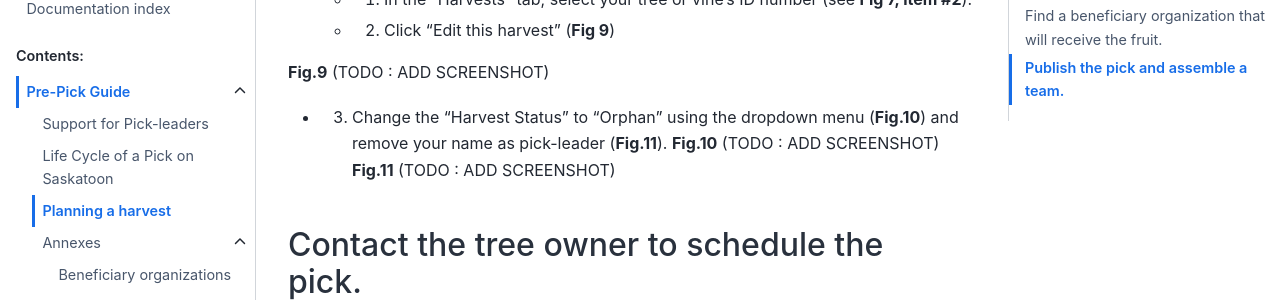
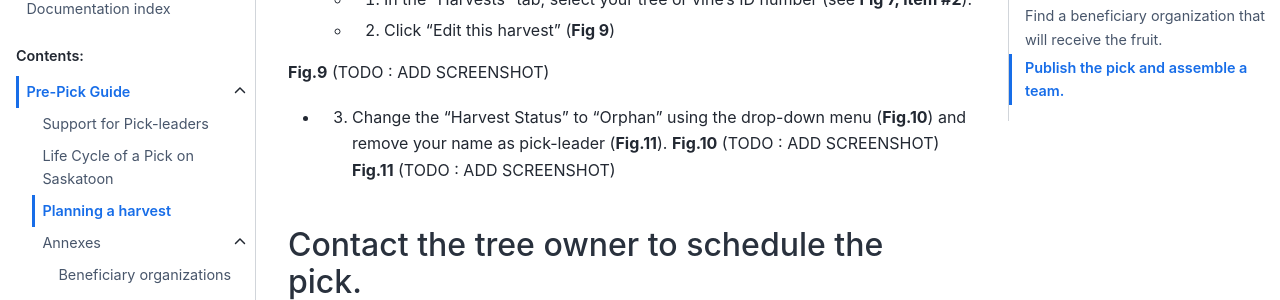
Before and after one commit to LesFruitsDefendus/guides, a Sphinx documentation site: the page built from docs/source/pre-pick-guide/planning-a-harvest.md, in a window 1280 px wide and 900 px high, scrolled down 1820 px. Shown: the part 153-453 px from the top of the window. Built offline with Sphinx 7.4.7 and the Sphinx Book theme 1.1.4, drawn with Linux system fonts in a browser that asks for light colours.

Commit message:
spelling

```diff
--- a/docs/source/pre-pick-guide/planning-a-harvest.md
+++ b/docs/source/pre-pick-guide/planning-a-harvest.md
@@ -46,7 +46,7 @@ A few important things to keep in mind when adopting trees:
 
  **Fig.9** (TODO : ADD SCREENSHOT)
 
-  - 3) Change the “Harvest Status” to “Orphan” using the dropdown menu (**Fig.10**) and
+  - 3) Change the “Harvest Status” to “Orphan” using the drop-down menu (**Fig.10**) and
 remove your name as pick-leader (**Fig.11**).
  **Fig.10** (TODO : ADD SCREENSHOT)
  **Fig.11** (TODO : ADD SCREENSHOT)
```
